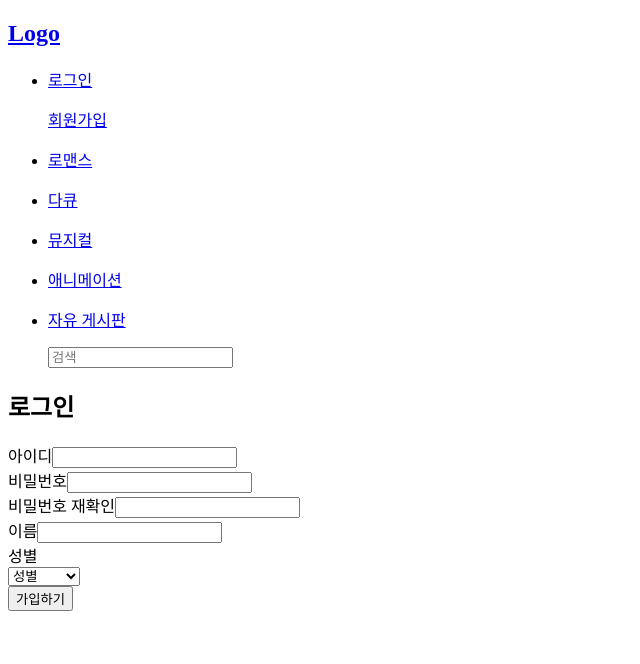
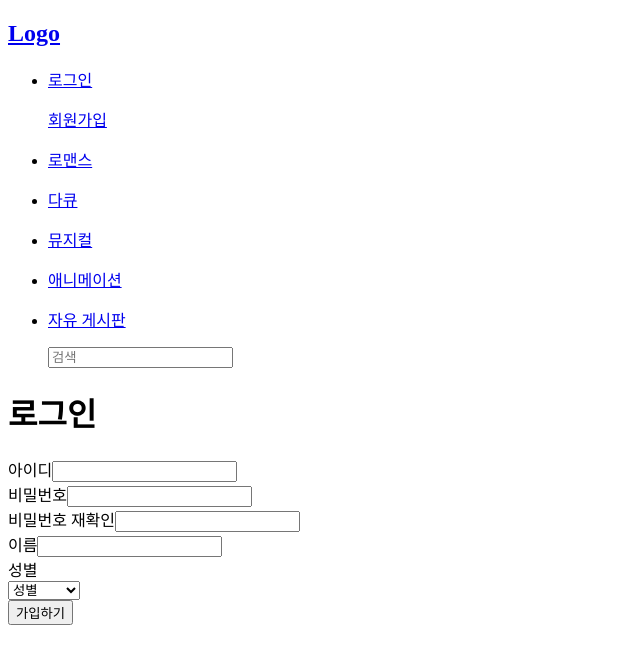
Before and after one commit to kimeodml/react-movie, a React (Create React App) app: page /signin in a window 1280 px wide. Shown: the top 664 px of the page, without its empty margins (0-640 px from the left). Built offline with nearby package versions, Linux system fonts and the light colour scheme.

Commit message:
fix title attribute

```diff
--- a/src/pages/SignIn.js
+++ b/src/pages/SignIn.js
@@ -20,8 +20,8 @@ function SignIn() {
   };
   return (
     <div className="sign">
-      <form>
-        <h2>로그인</h2>
+      <form className="sign-form">
+        <h1 className="sign-title">로그인</h1>
         <div className="sign-group">
           <label className="sign-label">아이디</label>
           <input className="sign-input" type="text" name="id" value={text.id} />
```
